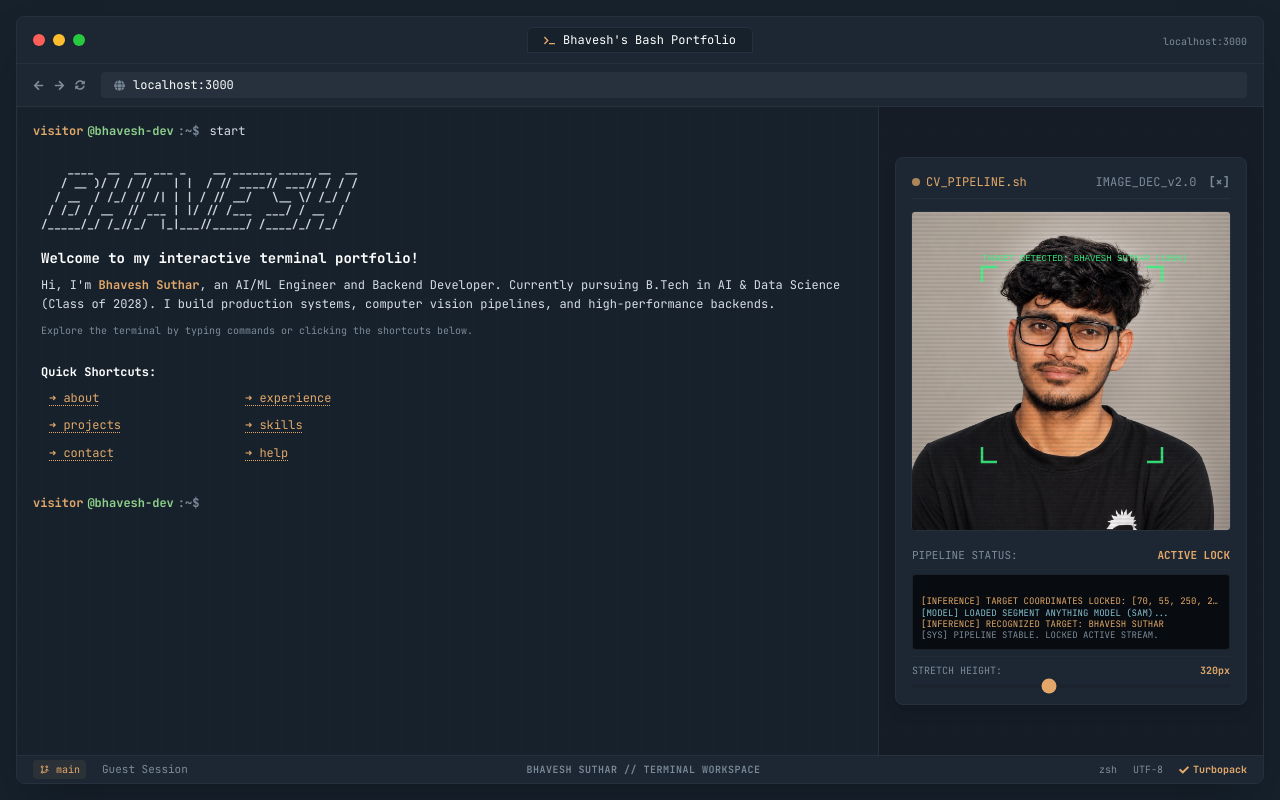
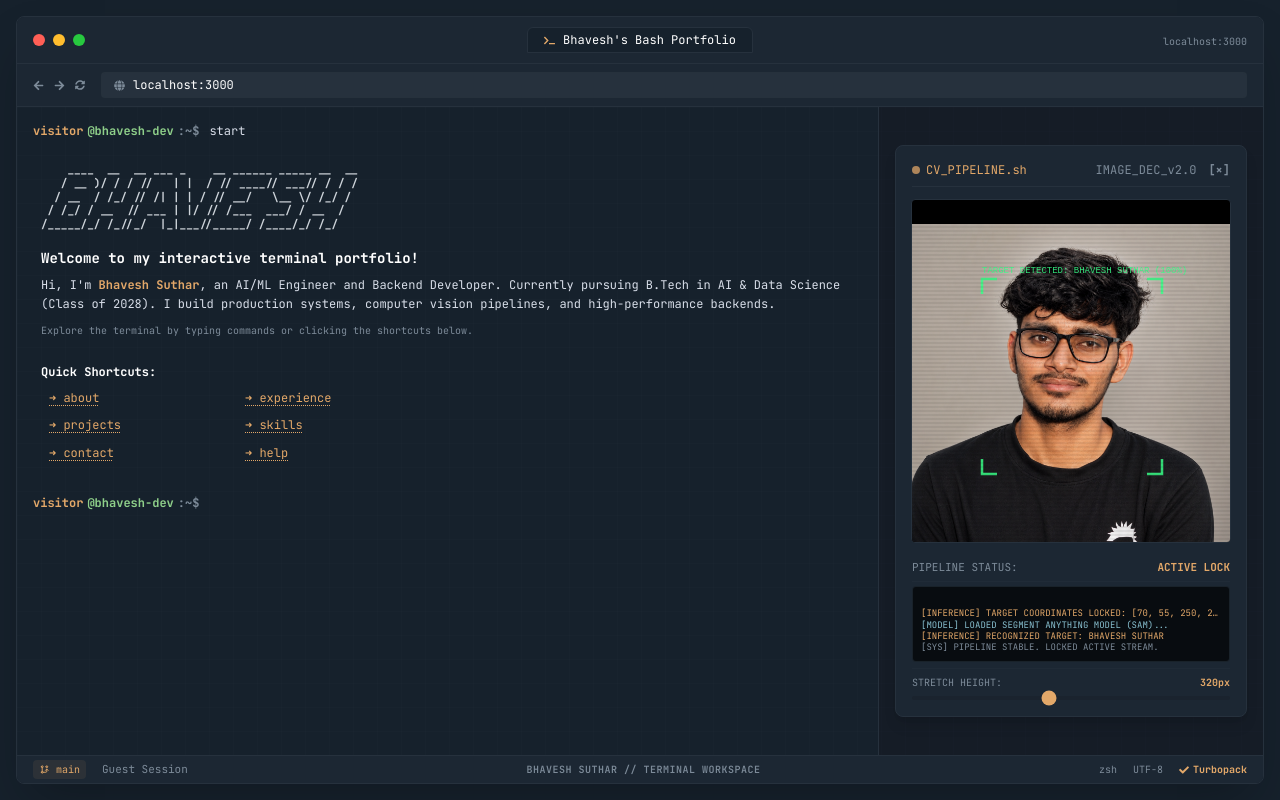
Before and after one commit to Bhaveshsuthar28/bhavesh, a Next.js app: page / in a window 1280 px wide. Built offline with nearby package versions, Linux system fonts and the light colour scheme.

Commit message:
fix: resolve canvas redraw issue on slider change, add top padding to head area

```diff
--- a/src/components/PixelatedImage.tsx
+++ b/src/components/PixelatedImage.tsx
@@ -246,7 +246,7 @@ export default function PixelatedImage({ trigger = 0, onHide }: PixelatedImagePr
     return () => {
       cancelAnimationFrame(animationFrameId);
     };
-  }, [trigger]);
+  }, [trigger, canvasHeight]);
 
   return (
     <div className="flex flex-col items-center bg-bg-secondary border border-border-terminal p-4 rounded-lg font-mono w-[352px] shadow-lg shrink-0">
@@ -270,10 +270,10 @@ export default function PixelatedImage({ trigger = 0, onHide }: PixelatedImagePr
         </div>
       </div>
 
-      {/* Canvas Wrapper */}
+      {/* Canvas Wrapper with top padding to make head visible */}
       <div
-        className="relative border border-border-terminal bg-black overflow-hidden rounded mb-4 w-[320px] transition-all duration-150"
-        style={{ height: `${canvasHeight}px` }}
+        className="relative border border-border-terminal bg-black overflow-hidden rounded mb-4 w-[320px] transition-all duration-150 pt-6"
+        style={{ height: `${canvasHeight + 24}px` }}
       >
         <canvas
           ref={canvasRef}
```
